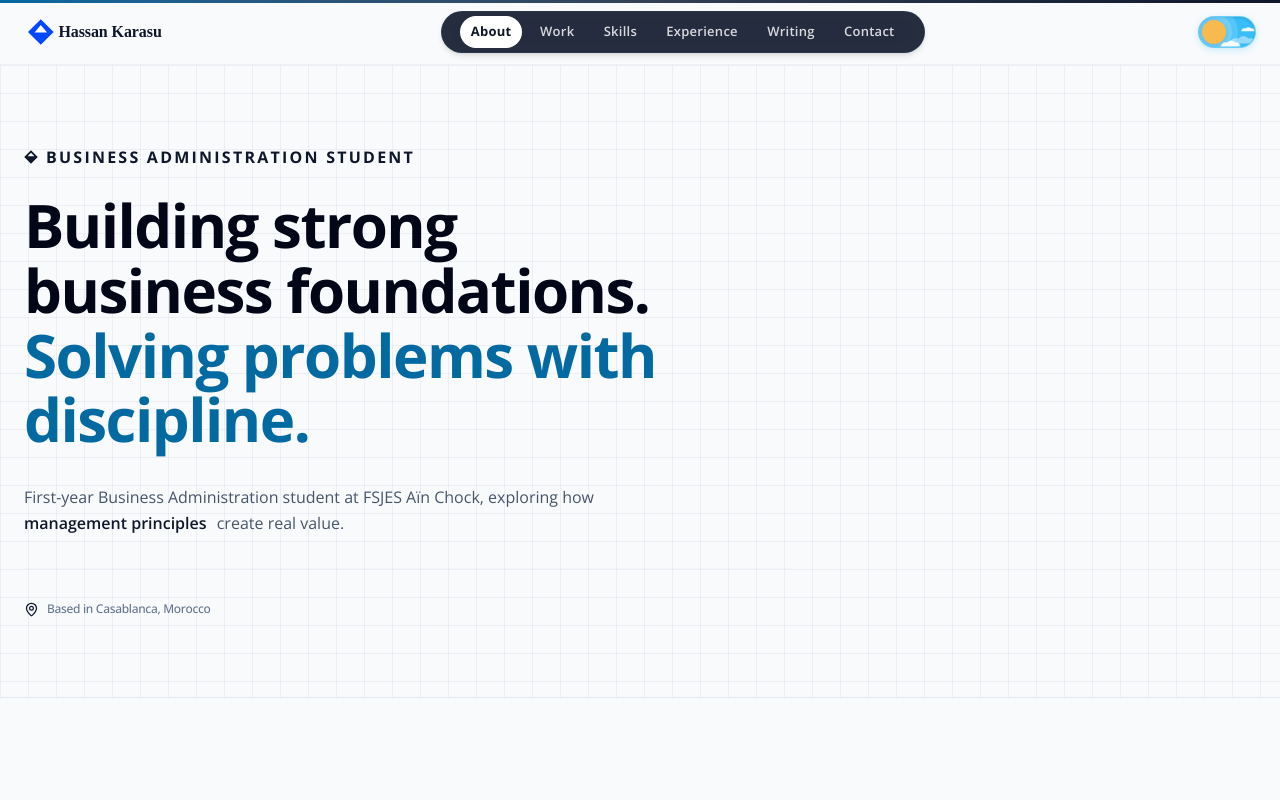
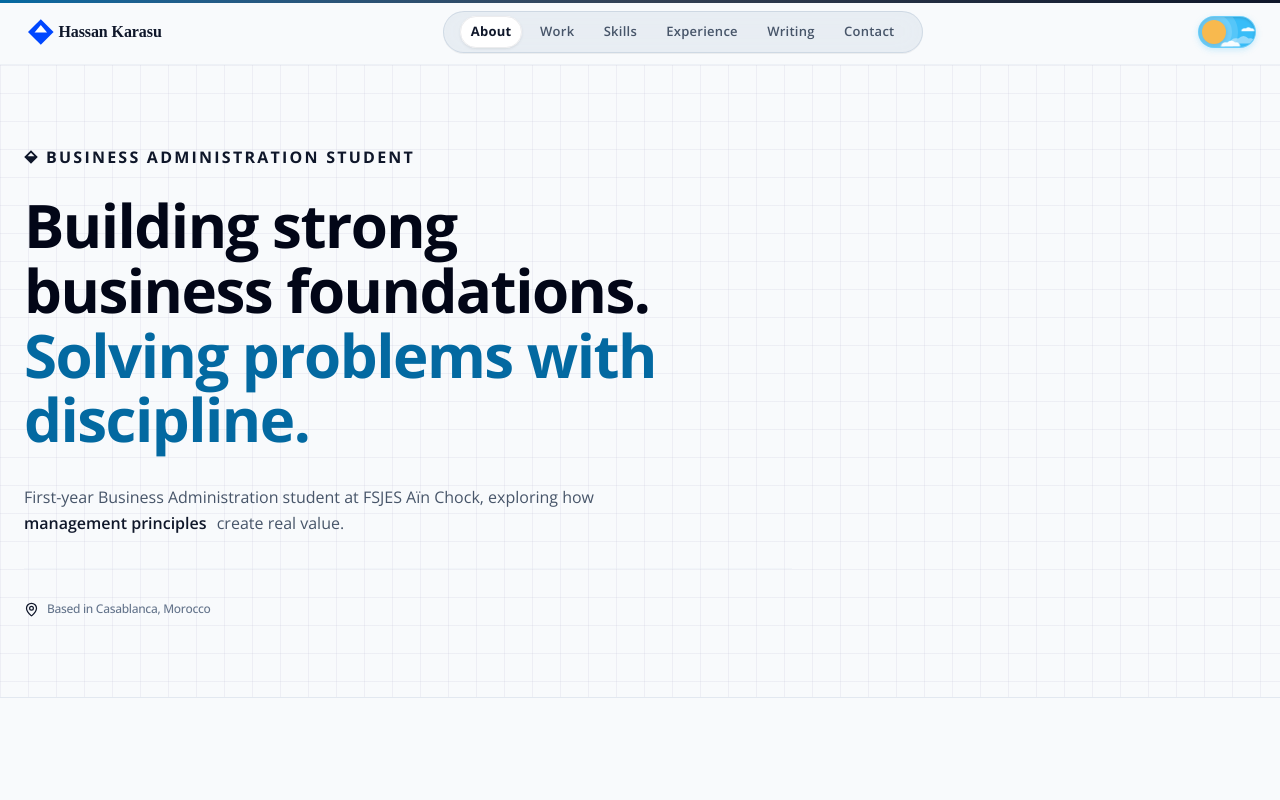
Before and after one commit to dev-760/portfolio, a Next.js app: page / in a window 1280 px wide. Shown: the top 800 px of the page. Built offline with nearby package versions, Linux system fonts and the light colour scheme.

Commit message:
feat(nav): harmonize desktop navigation colors with light and dark portfolio design tokens

```diff
--- a/src/components/GooeyNav.css
+++ b/src/components/GooeyNav.css
@@ -26,11 +26,36 @@
     1
   );
 
-  /* Gooey Nav Particle Brand Colors */
-  --color-1: #0047FF;
+  /* Nav Theme Variables - Light Mode */
+  --nav-track-color: #475569;
+  --nav-track-hover: #0F172A;
+  --nav-active-bg: #FFFFFF;
+  --nav-active-text: #0F172A;
+  --nav-active-border: rgba(15, 23, 42, 0.08);
+  --nav-active-shadow: 0 1px 3px 0 rgba(15, 23, 42, 0.08), 0 1px 2px -1px rgba(15, 23, 42, 0.06);
+
+  /* Gooey Nav Particle Brand Colors (Light mode: rich brand blues) */
+  --color-1: #0369A1;
   --color-2: #0284C7;
   --color-3: #38BDF8;
-  --color-4: #60A5FA;
+  --color-4: #0F172A;
+}
+
+.dark,
+:where(.dark, .dark *) {
+  /* Nav Theme Variables - Dark Mode */
+  --nav-track-color: #94A3B8;
+  --nav-track-hover: #F8FAFC;
+  --nav-active-bg: #1E293B;
+  --nav-active-text: #38BDF8;
+  --nav-active-border: rgba(255, 255, 255, 0.12);
+  --nav-active-shadow: 0 2px 4px 0 rgba(0, 0, 0, 0.35);
+
+  /* Gooey Nav Particle Brand Colors (Dark mode: glowing cyan/sky blues) */
+  --color-1: #38BDF8;
+  --color-2: #0284C7;
+  --color-3: #60A5FA;
+  --color-4: #0EA5E9;
 }
 
 .gooey-nav-container {
@@ -64,14 +89,14 @@
     color 0.25s ease,
     box-shadow 0.25s ease;
   box-shadow: 0 0 0.5px 1.5px transparent;
-  color: rgba(255, 255, 255, 0.82);
+  color: var(--nav-track-color);
   font-size: 0.8125rem;
   font-weight: 600;
   letter-spacing: 0.02em;
 }
 
 .gooey-nav-container nav ul li:hover {
-  color: #ffffff;
+  color: var(--nav-track-hover);
 }
 
 .gooey-nav-container nav ul li a {
@@ -85,6 +110,11 @@
 }
 
 .gooey-nav-container nav ul li:focus-within:has(:focus-visible) {
+  box-shadow: 0 0 0.5px 1.5px #0284c7;
+}
+
+.dark .gooey-nav-container nav ul li:focus-within:has(:focus-visible),
+:where(.dark, .dark *) .gooey-nav-container nav ul li:focus-within:has(:focus-visible) {
   box-shadow: 0 0 0.5px 1.5px #38bdf8;
 }
 
@@ -109,18 +139,31 @@
               height 0.32s cubic-bezier(0.22, 1, 0.36, 1);
 }
 
-/* Clean text rendered on top of the active white pill */
+/* Clean text rendered on top of the active pill */
 .gooey-nav-container .effect.text {
   display: flex !important;
   align-items: center;
   justify-content: center;
-  color: #0F172A !important;
+  color: var(--nav-active-text) !important;
   font-size: 0.8125rem;
   font-weight: 700;
   letter-spacing: 0.02em;
   z-index: 10;
   pointer-events: none;
   white-space: nowrap;
+  transition: color 0.25s ease;
+}
+
+.gooey-nav-container .effect.text::before {
+  content: '';
+  position: absolute;
+  inset: 0;
+  border-radius: 100vw;
+  border: 1px solid var(--nav-active-border);
+  box-shadow: var(--nav-active-shadow);
+  pointer-events: none;
+  z-index: -1;
+  transition: border-color 0.25s ease, box-shadow 0.25s ease;
 }
 
 /* SVG-based Gooey Filter: Clean alpha thresholding with ZERO black background artifacts */
@@ -134,9 +177,10 @@
   content: '';
   position: absolute;
   inset: 0;
-  background: white;
+  background: var(--nav-active-bg);
   border-radius: 100vw;
   z-index: -1;
+  transition: background-color 0.25s ease;
 }
 
 .particle,
--- a/src/components/Navbar.tsx
+++ b/src/components/Navbar.tsx
@@ -160,7 +160,7 @@ export function Navbar() {
 
           {/* Desktop Nav with GooeyNav from React Bits */}
           <nav className="hidden lg:flex items-center" aria-label="Main navigation">
-            <div className="rounded-full bg-slate-900/90 dark:bg-slate-950/80 border border-slate-700/50 shadow-md backdrop-blur-md px-3.5 py-1">
+            <div className="rounded-full bg-slate-200/70 dark:bg-slate-900/80 border border-slate-300/80 dark:border-slate-800/80 shadow-2xs dark:shadow-md backdrop-blur-md px-3 py-1 transition-colors duration-200">
               <GooeyNav
                 items={gooeyNavItems}
                 particleCount={15}
```
